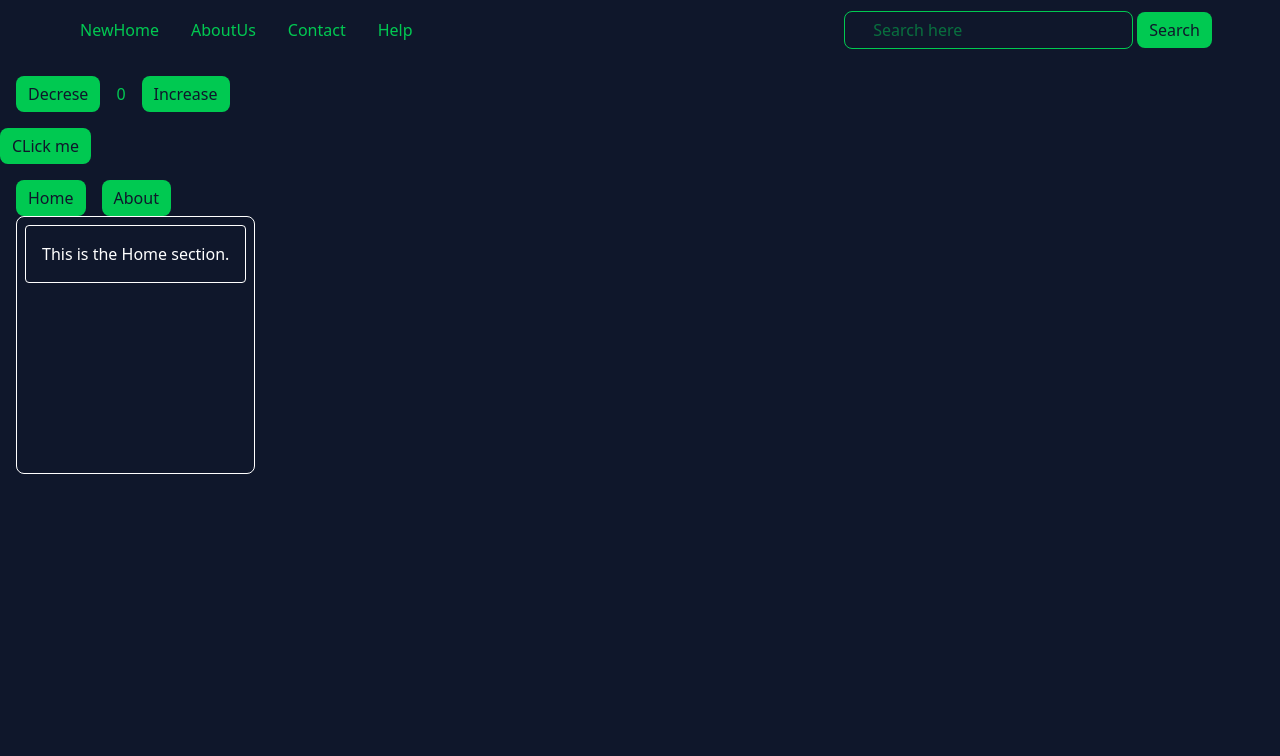
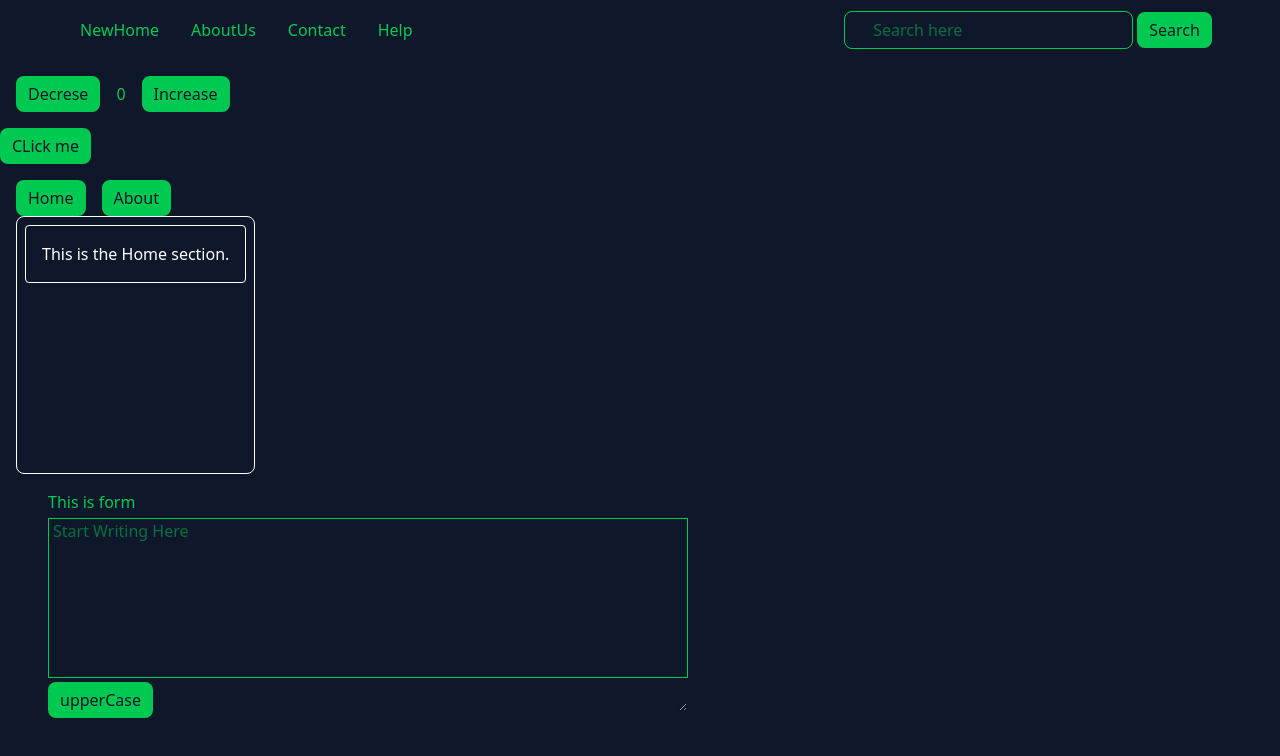
Before and after one commit to abhishekrathour27/React-js, a React (Vite) app in the folder demo-first/: page / in a window 1280 px wide. Shown: the top 756 px of the page. Built offline with nearby package versions, Linux system fonts and the light colour scheme.

Commit message:
react-js

```diff
--- a/demo-first/src/App.jsx
+++ b/demo-first/src/App.jsx
@@ -1,9 +1,10 @@
 
 import React, { useState } from 'react'
 import './App.css'
-import Navbar from './components/Navbar'
+// import Navbar from './components/Navbar'
 import PropsNav from './components/PropsNav';
 import State from './components/State';
+import Form from './components/form';
 
 const App = () => {
   const [count, setCount] = useState(0);
@@ -28,6 +29,7 @@ const App = () => {
       <button className='bg-green-500 text-slate-900 py-1.5 px-3 rounded-lg cursor-pointer hover:bg-green-600' onClick={() => { setRandi(!randi) }}>CLick me</button>
       {randi && data2}
       <State />
+      <Form heading='This is form'/>
     </div>
   )
 }
--- /dev/null
+++ b/demo-first/src/components/Form.jsx
@@ -0,0 +1,25 @@
+import React, { useState } from 'react'
+
+export default function Form(props) {
+    const [text , setText] = useState()
+
+  const handleOnChange = (e)=>{
+    setText(e.target.value)
+  }
+  const handleOnClick =()=>{
+    let newText = text.toUpperCase();
+    setText(newText);
+  }
+
+  return (
+
+    <div className='ml-12 space-y-1'>
+      <h1>{props.heading}</h1>
+      <div className='h-[20vh] w-[50vw] border '>
+        <textarea rows='8' value={text} onChange={handleOnChange} className='outline-0 w-full pl-1' placeholder='Start Writing Here'></textarea>
+      </div>
+      <button className='bg-green-500 w-fit text-slate-900 py-1.5 px-3 rounded-lg cursor-pointer hover:bg-green-600'
+      onClick={handleOnClick}  >upperCase</button>
+    </div>
+  )
+}
```
